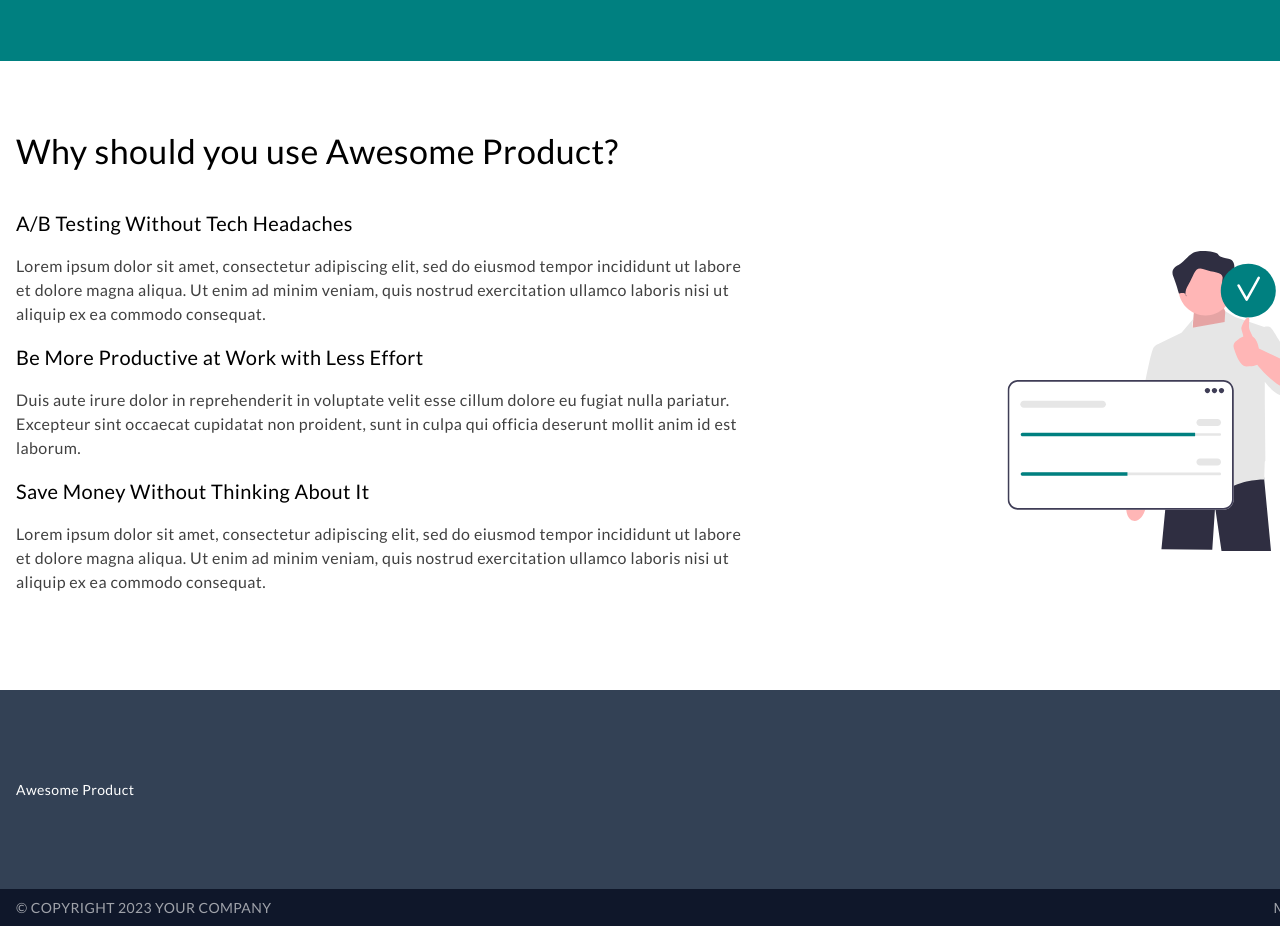
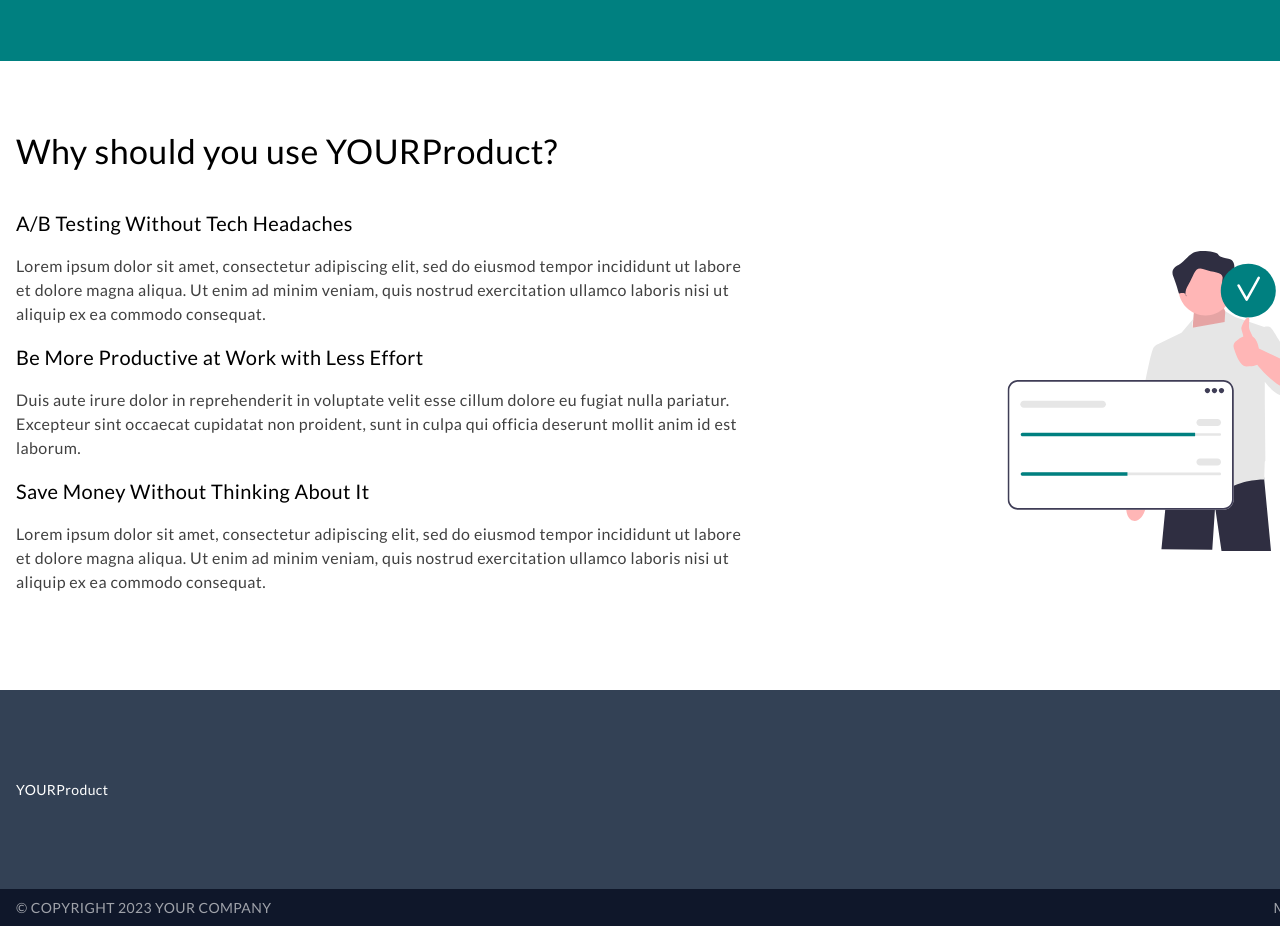
Before and after one commit to pascalbe-dev/gatsby-starter-cms-landing-page, a Gatsby site: page / in a window 1280 px wide. Shown: the part 1440-2366 px from the top of the page. Built offline with nearby package versions, Linux system fonts and the light colour scheme; Gatsby itself is replaced by a stand-in of ours.

Commit message:
feat: better name for the unreal product

```diff
--- a/src/components/layout.tsx
+++ b/src/components/layout.tsx
@@ -7,9 +7,9 @@ const Layout: React.FC<{ children: React.ReactNode }> = ({ children }) => (
     <header className="sticky top-0 z-50 flex h-24 bg-white shadow-lg">
       <div className="size-lg-reduced flex items-center justify-between">
         <Link to="/" className="headline4 flex items-center gap-8 font-serif">
-          <img src={logo} alt="Awesome Product" className="w-8 lg:w-12" />
+          <img src={logo} alt="YOURProduct" className="w-8 lg:w-12" />
           <title className="flex gap-2">
-            <span>Awesome</span>
+            <span>YOUR</span>
             <span className="text-emph-sm">Product</span>
           </title>
         </Link>
@@ -19,7 +19,7 @@ const Layout: React.FC<{ children: React.ReactNode }> = ({ children }) => (
               <Link to="#how">How does it work?</Link>
             </li>
             <li className="hidden lg:block">
-              <Link to="#why">Why use Awesome Product?</Link>
+              <Link to="#why">Why use YOURProduct?</Link>
             </li>
           </ul>
         </nav>
@@ -30,7 +30,7 @@ const Layout: React.FC<{ children: React.ReactNode }> = ({ children }) => (
       <section className="size-lg body2 flex items-center justify-between gap-4">
         <div className="flex flex-col gap-4">
           <div className="font-display">
-            <span>Awesome Product</span>
+            <span>YOURProduct</span>
           </div>
         </div>
         <div className="flex flex-col gap-2">
--- a/src/components/section-how.tsx
+++ b/src/components/section-how.tsx
@@ -25,11 +25,11 @@ const HowSection: React.FC<PageProps> = () => (
     <div className="size-lg flex items-center justify-between gap-16">
       <img
         src={how}
-        alt="Step to get the value from Awesome Product"
+        alt="Step to get the value from YOURProduct"
         className="hidden max-h-[500px] min-h-[300px] lg:block"
       />
       <div className="flex flex-col justify-between gap-8">
-        <h2 className="headline4">How does Awesome Product work?</h2>
+        <h2 className="headline4">How does YOURProduct work?</h2>
         <ul data-sal="slide-up" className="flex flex-1 flex-col gap-4">
           {steps.map((vp) => (
             <li key={vp.title} className="flex flex-col gap-4 p-4">
--- a/src/components/section-why.tsx
+++ b/src/components/section-why.tsx
@@ -22,7 +22,7 @@ const valuePropositions: { title: string; description: string }[] = [
 
 const WhySection: React.FC<PageProps> = () => (
   <section id="why" className="size-lg flex flex-col gap-8">
-    <h2 className="headline4">Why should you use Awesome Product?</h2>
+    <h2 className="headline4">Why should you use YOURProduct?</h2>
     <div className="flex justify-between gap-8">
       <ul data-sal="slide-up" className="flex flex-1 flex-col gap-4">
         {valuePropositions.map((vp) => (
@@ -35,7 +35,7 @@ const WhySection: React.FC<PageProps> = () => (
       <div className="hidden flex-1 items-center justify-center lg:flex">
         <img
           src={why}
-          alt="Reasons to use Awesome Product"
+          alt="Reasons to use YOURProduct"
           className="max-h-[500px] min-h-[300px]"
         />
       </div>
```
